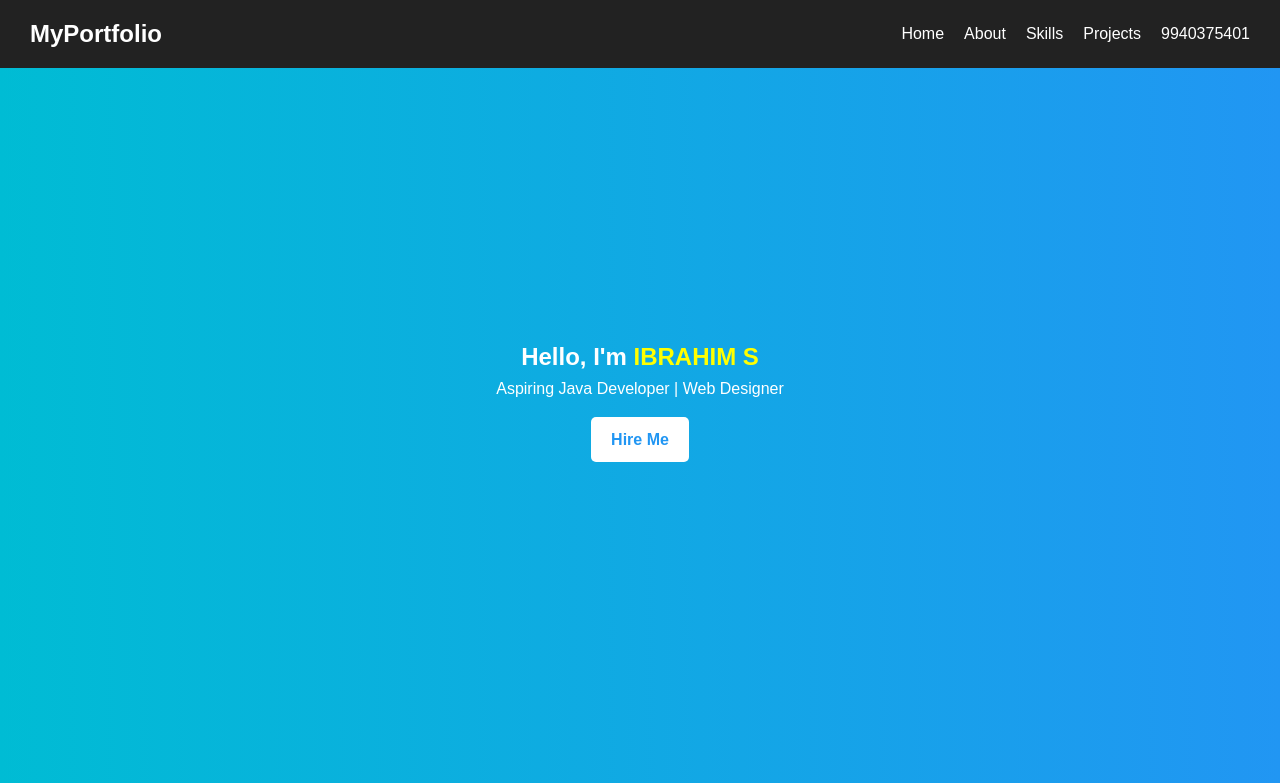
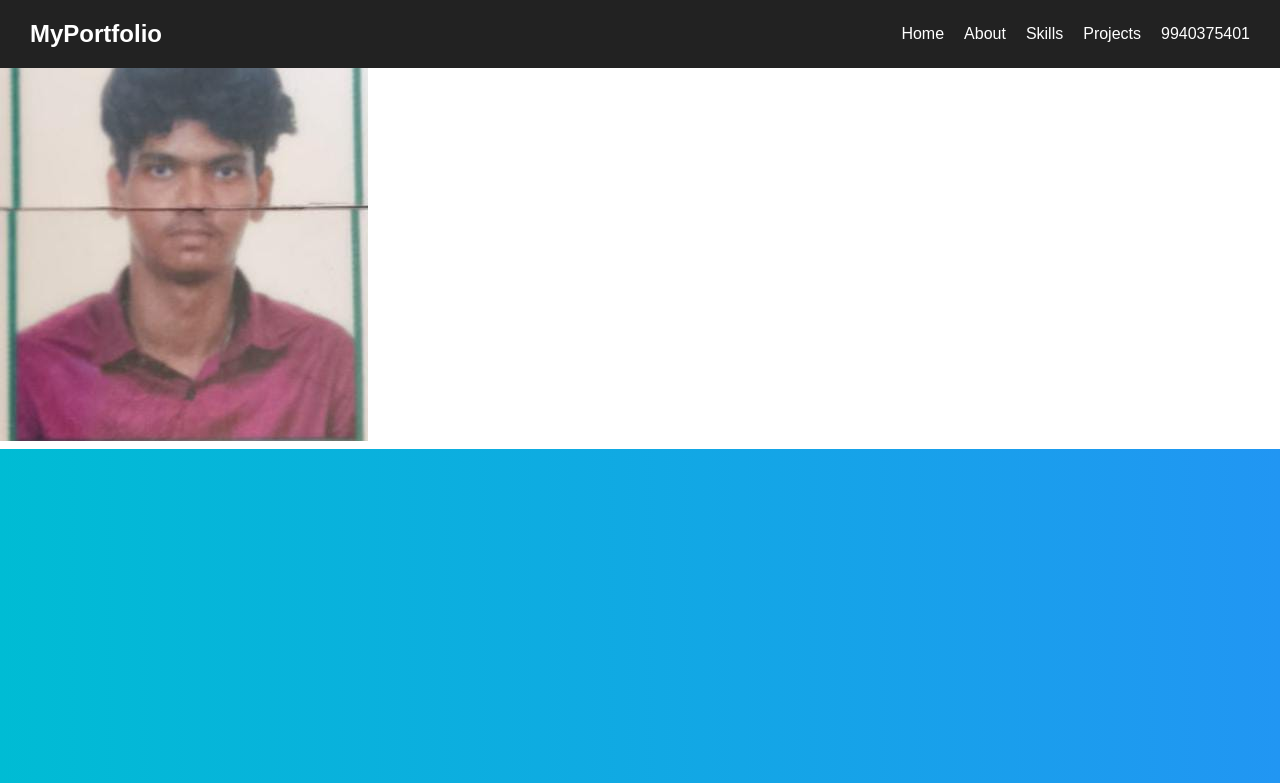
Before and after one commit to 24bca041-glitch/ibrahim-s, a plain HTML site: page index.html in a window 1280 px wide. Shown: the top 783 px of the page. Drawn offline with Linux system fonts and the light colour scheme.

Commit message:
Update index.html

```diff
--- a/index.html
+++ b/index.html
@@ -6,6 +6,7 @@
   <link rel="stylesheet" href="./style.css">
 
 </head>
+ <img src="./ibraim.jfif" alt="Profile Picture" class="profile-picture" id="profileImage" style="margin: 0 1rem 0 0; align-self: flex-start;">
 <body>
 <!-- partial:index.partial.html -->
 <!DOCTYPE html>
```
